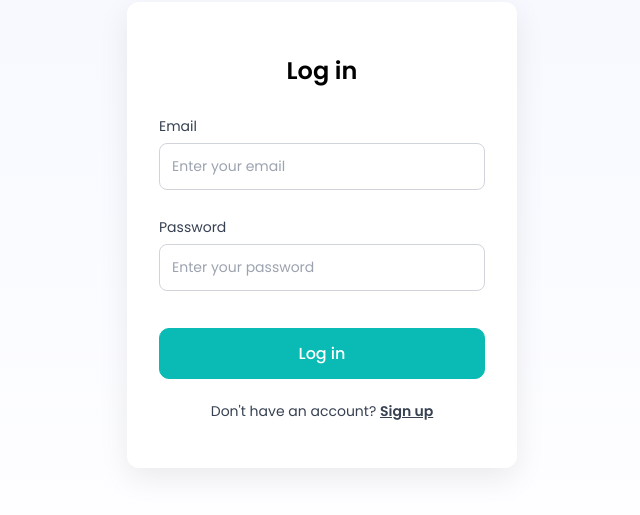
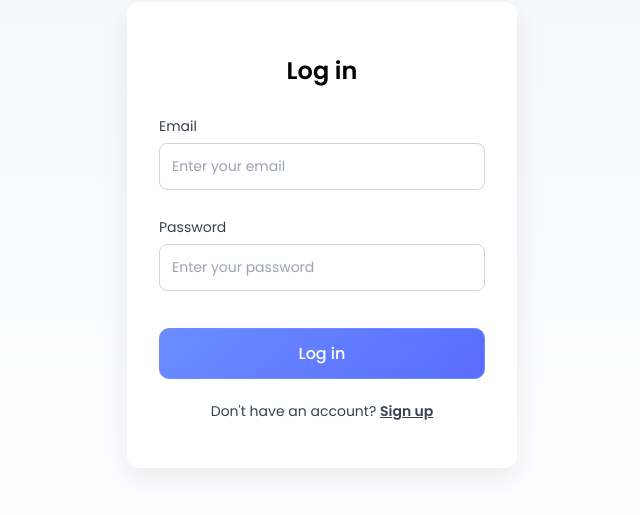
Before and after one commit to ajay-nishad25/react-frontend-todo, a React (Create React App) app: page /login in a window 1280 px wide. Shown: the part 165-680 px from the top of the page, without its empty margins (318-958 px from the left). Built offline with nearby package versions, Linux system fonts and the light colour scheme.

Commit message:
change button color for login and signup

```diff
--- a/src/styles/login.css
+++ b/src/styles/login.css
@@ -58,8 +58,10 @@
     padding: 12px;
     /* border: none; */
     border-radius: 10px;
-    background: #0abab4;
-    border: 1px solid #0abab4;
+    background: linear-gradient(135deg, #6a8dff, #5a6cff);
+    /* background: #0abab4;
+    border: 1px solid #0abab4; */
+    border: 1px solid #6a8dff;
     color: #ffffff;
     font-size: 16px;
     font-weight: 500;
@@ -67,7 +69,8 @@
 }
 
 .login-button:focus {
-    background: #0abab4;
+    /* background: #0abab4; */
+    background: linear-gradient(135deg, #6a8dff, #5a6cff);
 }
 
 .login-button:hover {
```
